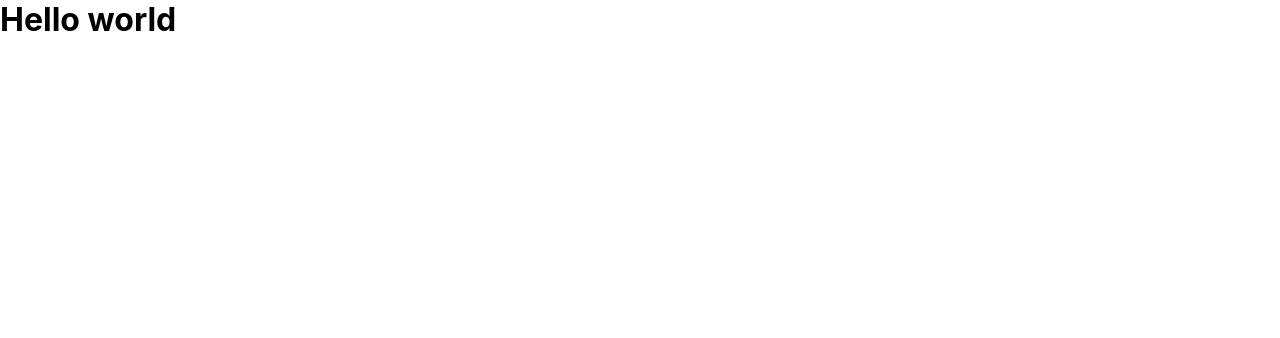
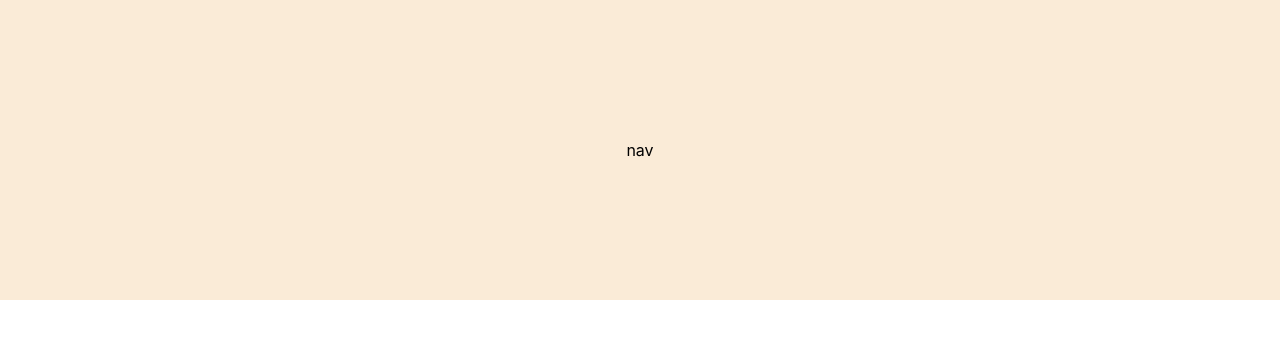
Before and after one commit to luis-pomare/lumahealthhq-patient-referral, a React (Create React App) app: page / in a window 1280 px wide. Shown: the top 338 px of the page. Built offline with nearby package versions, Linux system fonts and the light colour scheme.

Commit message:
Create Nav element

```diff
--- a/src/App.js
+++ b/src/App.js
@@ -1,9 +1,10 @@
 import './App.css';
+import Nav from './components/nav/nav';
 
 function App() {
   return (
     <div className="App">
-      <h1>Hello world</h1>
+      <Nav />
     </div>
   );
 }
--- /dev/null
+++ b/src/components/nav/nav.css
@@ -0,0 +1,11 @@
+nav {
+  position: fixed;
+  top: 0;
+  right: 0;
+  width: 100%;
+  background-color: antiquewhite;
+  height: 300px;
+  display: flex;
+  justify-content: center;
+  align-items: center;
+}
--- /dev/null
+++ b/src/components/nav/nav.js
@@ -0,0 +1,9 @@
+import './nav.css';
+
+import React from 'react'
+
+export default function Nav() {
+  return (
+    <nav>nav</nav>
+  )
+}
```
